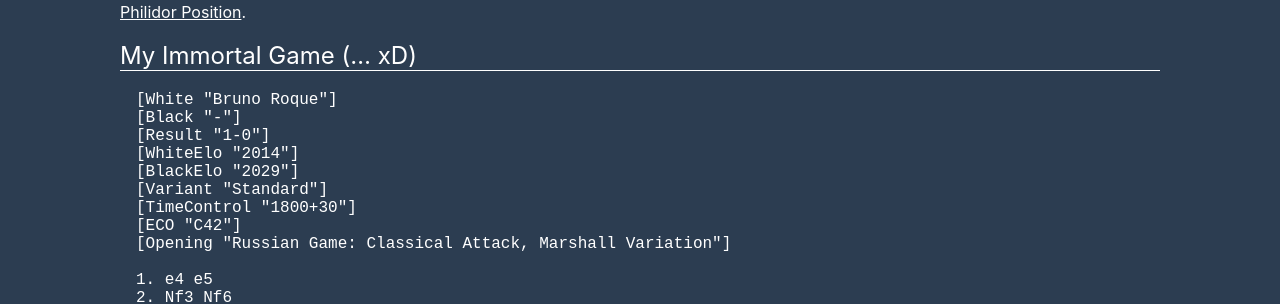
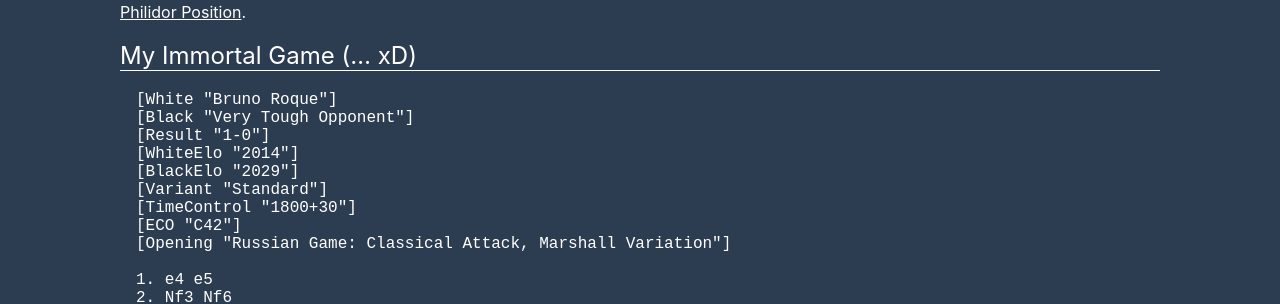
Before and after one commit to brunoroque06/brunoroque06.github.io, a Jekyll site: the page built from _pages/chess.md, in a window 1280 px wide. Shown: the part 803-1107 px from the top of the page. Built offline with Jekyll 4.4.1, drawn with Linux system fonts in a browser that asks for light colours; our own code applies the rules of GitHub Pages for plain Markdown files; some of the changed text lies outside the part shown.

Commit message:
Change oppo name :x

````diff
--- a/_pages/chess.md
+++ b/_pages/chess.md
@@ -35,7 +35,7 @@ The Woodpecker Method, by Axel Smith and Hans Tikkanen, 2018.
 
 ```chess
 [White "Bruno Roque"]
-[Black "-"]
+[Black "Very Tough Opponent"]
 [Result "1-0"]
 [WhiteElo "2014"]
 [BlackElo "2029"]
````
